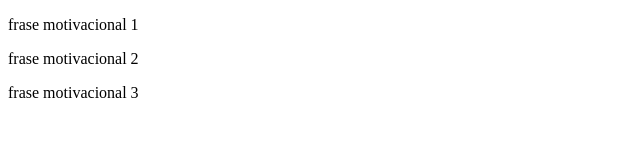
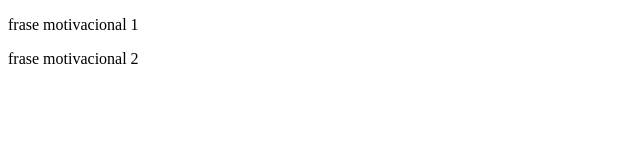
Before and after one commit to pedrogamedev/bootcampfatec, a plain HTML site: page index.html in a window 1280 px wide. Shown: the whole page, without its empty margins (0-640 px from the left). Drawn offline with Linux system fonts and the light colour scheme.

Commit message:
frasemotivacional2

```diff
--- a/index.html
+++ b/index.html
@@ -9,6 +9,5 @@
 <body>
     <p> frase motivacional 1</p>
     <p> frase motivacional 2</p>
-    <p> frase motivacional 3</p>
 </body>
 </html>
```
